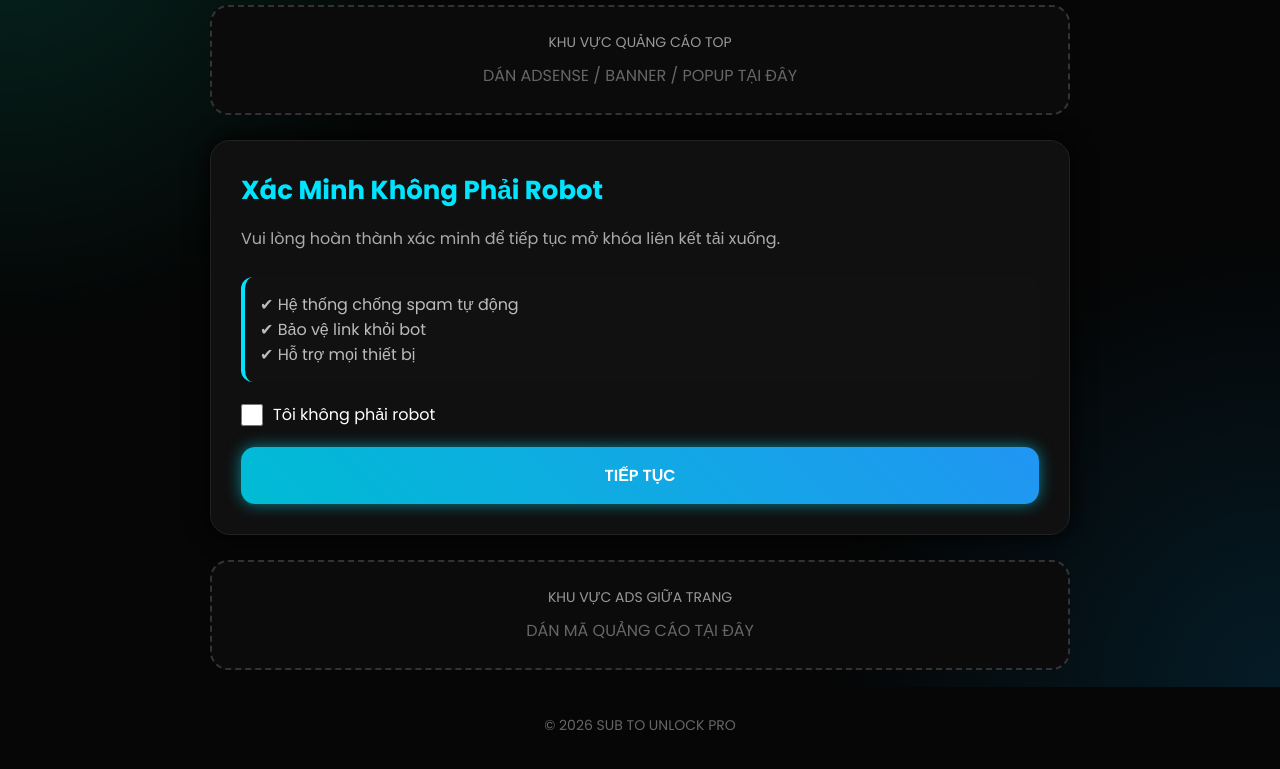
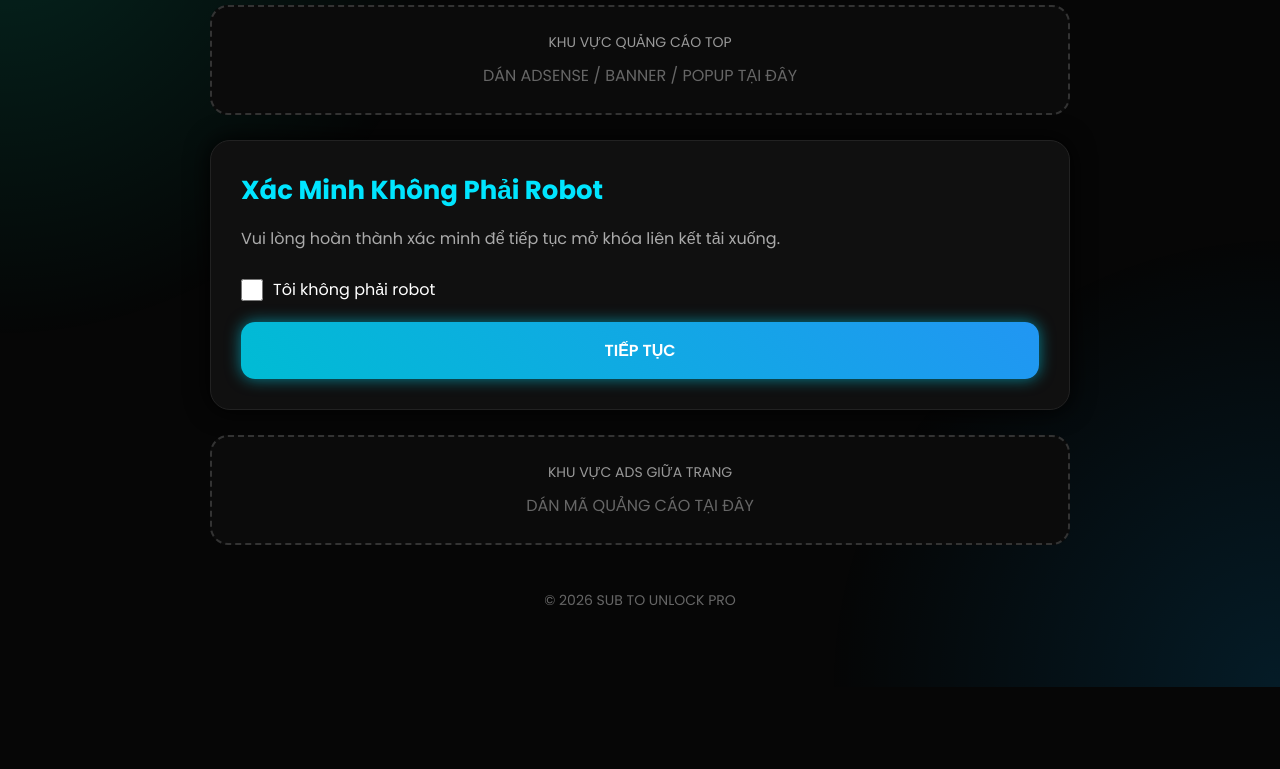
Before and after one commit to tinhmoba/subunlockgtamod, a plain HTML site: page index.html in a window 1280 px wide. Shown: the part 113-882 px from the top of the page. After the commit the page ends 800 px from the top, so only its background shows below. Drawn offline with Linux system fonts and the light colour scheme.

Commit message:
Update index.html

```diff
--- a/index.html
+++ b/index.html
@@ -295,11 +295,6 @@ Xác Minh Không Phải Robot
 Vui lòng hoàn thành xác minh để tiếp tục mở khóa liên kết tải xuống.
 </div>
 
-<div class="notice">
-✔ Hệ thống chống spam tự động<br>
-✔ Bảo vệ link khỏi bot<br>
-✔ Hỗ trợ mọi thiết bị
-</div>
 
 <div class="check-box">
 <input type="checkbox" id="robotCheck">
```
